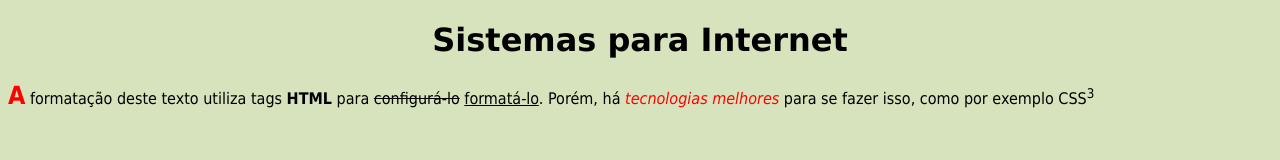
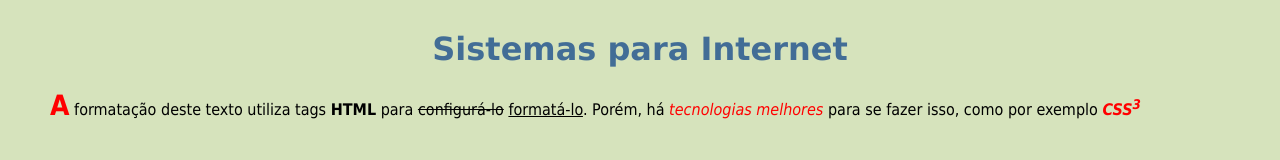
Before and after one commit to vicsnsys/iftm, a plain HTML site: page 1periodo/pwe/listas/lista04/index.html in a window 1280 px wide. Drawn offline with Linux system fonts and the light colour scheme.

Commit message:
exercicio finalizado 09-03

```diff
--- a/1periodo/pwe/listas/lista04/index.html
+++ b/1periodo/pwe/listas/lista04/index.html
@@ -3,10 +3,13 @@
 <head>
     <meta charset="UTF-8">
     <meta name="viewport" content="width=device-width, initial-scale=1.0">
+    <meta name="keywords" content="exercicio, iftm, uberlandia">
+    <meta name="author" content="Victor Hugo Soares Nogueira">
+    <meta name="description" content="Legenda aleatória porque não pensei em nada interessante pra colocar aqui">
     <title>Victor Hugo Soares Nogueira</title>
 </head>
-<body style="background-color: rgb(214, 227, 188)">
-    <h1 style="text-align: center; font-family: 'Verdana'">Sistemas para Internet</h1>
-    <p style="font-family:'Tahoma'"> <b style="color: red; font-size:25px">A</b> formatação deste texto utiliza tags <strong>HTML</strong> para <del>configurá-lo</del> <ins>formatá-lo</ins>. Porém, há <i style="color: red;">tecnologias melhores</i> para se fazer isso, como por exemplo CSS<sup>3</sup></p>
+<body style="background-color: rgb(214, 227, 188); margin: 30px 50px;">
+    <h1 style="text-align: center; font-family: 'Verdana'; color: rgb(66, 109, 150)">Sistemas para Internet</h1>
+    <p style="font-family:'Tahoma'"> <b style="color: red; font-size:28px">A</b> formatação deste texto utiliza tags <strong>HTML</strong> para <del>configurá-lo</del> <ins>formatá-lo</ins>. Porém, há <i style="color: red;">tecnologias melhores</i> para se fazer isso, como por exemplo <i style="color: red;"><strong>CSS<sup>3</sup></strong></i></p>
 </body>
 </html>
```
